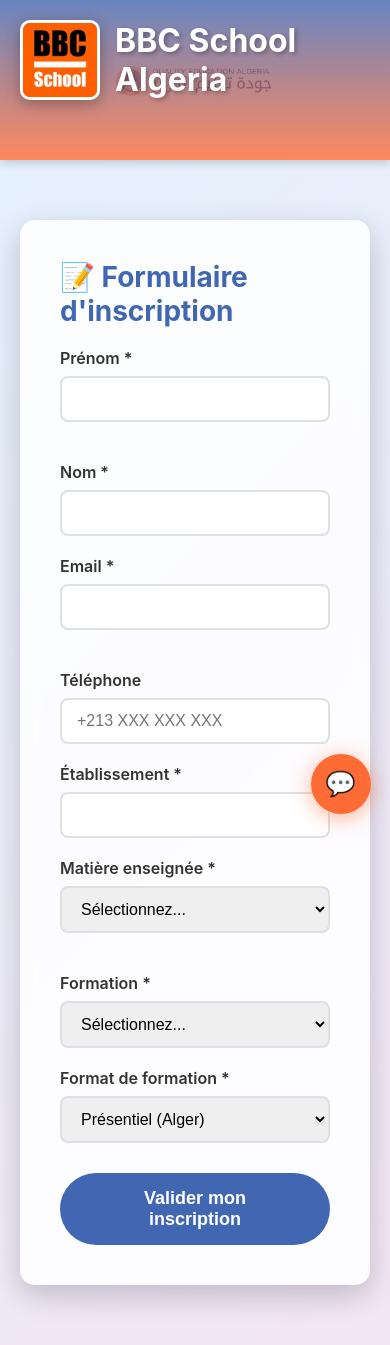
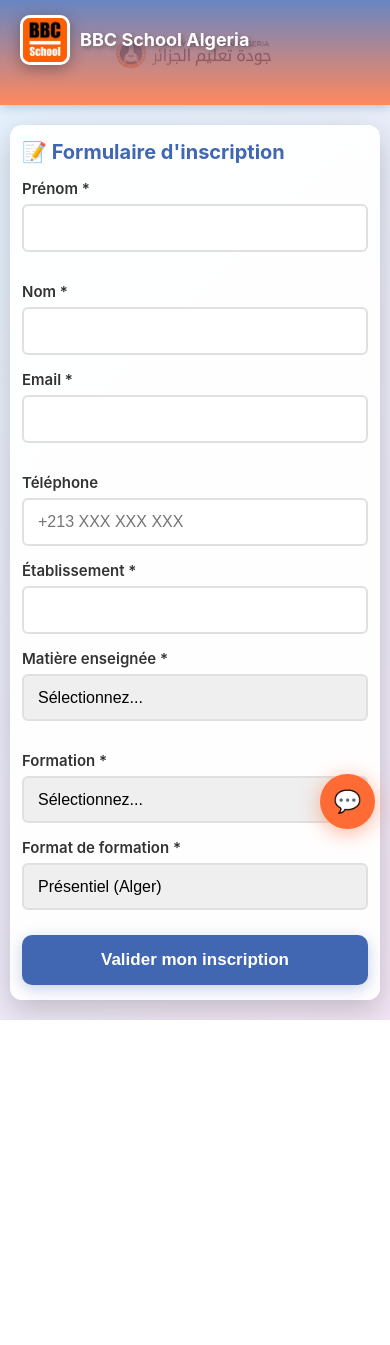
Before and after one commit to bbcschoolformations/bbc-school, a Flask app: page / in a window 390 px wide. After the commit the page ends 1020 px from the top, so only its background shows below. Run offline with Flask 3, Linux system fonts and the light colour scheme.

Commit message:
feat: Optimisation complète mobile pour WhatsApp
- Design responsive optimisé pour tous les mobiles
- Formulaire adapté tactile (boutons plus grands)
- Chatbot plein écran sur mobile
- Meta tags Open Graph pour partage WhatsApp
- Support écrans petits (< 400px)
- Amélioration UX tactile (touch-action, tap-highlight)

🤖 Generated with [Claude Code](https://claude.com/claude-code)

Co-Authored-By: Claude <noreply@anthropic.com>

```diff
--- a/templates/index.html
+++ b/templates/index.html
@@ -2,7 +2,20 @@
 <html lang="fr">
 <head>
     <meta charset="UTF-8">
-    <meta name="viewport" content="width=device-width, initial-scale=1.0">
+    <meta name="viewport" content="width=device-width, initial-scale=1.0, maximum-scale=5.0, user-scalable=yes">
+    <meta name="description" content="Inscrivez-vous à la formation Intelligence Artificielle pour enseignants - BBC School Algeria. Formation certifiante en IA, présentiel et en ligne.">
+
+    <!-- Open Graph / WhatsApp -->
+    <meta property="og:type" content="website">
+    <meta property="og:title" content="BBC School Algeria - Formation IA pour Enseignants">
+    <meta property="og:description" content="Formation certifiante en Intelligence Artificielle pour enseignants. Inscrivez-vous maintenant ! 🎓">
+    <meta property="og:image" content="{{ url_for('static', filename='logo-BBC-School.jpg', _external=True) }}">
+    <meta property="og:url" content="{{ request.url }}">
+
+    <!-- WhatsApp specific -->
+    <meta property="og:site_name" content="BBC School Algeria">
+    <meta name="theme-color" content="#4267B2">
+
     <title>BBC School Algeria - Formation IA pour Enseignants</title>
     <style>
         * {
@@ -15,6 +28,8 @@
             font-family: -apple-system, BlinkMacSystemFont, 'Segoe UI', Roboto, Helvetica, Arial, sans-serif;
             background: linear-gradient(135deg, #e3f2fd 0%, #f3e5f5 100%);
             min-height: 100vh;
+            -webkit-font-smoothing: antialiased;
+            -moz-osx-font-smoothing: grayscale;
         }
 
         /* Header Facebook-style */
@@ -54,22 +69,23 @@
             font-size: 32px;
             font-weight: 700;
             text-shadow: 2px 2px 4px rgba(0,0,0,0.3);
+            line-height: 1.2;
         }
 
         /* Main container */
         .container {
             max-width: 900px;
-            margin: 60px auto;
-            padding: 0 20px;
+            margin: 40px auto;
+            padding: 0 15px;
             min-height: calc(100vh - 200px);
         }
 
         /* Cards */
         .card {
-            background: rgba(255, 255, 255, 0.85);
+            background: rgba(255, 255, 255, 0.95);
             border-radius: 15px;
-            padding: 40px;
-            margin-bottom: 30px;
+            padding: 30px 25px;
+            margin-bottom: 25px;
             box-shadow: 0 10px 30px rgba(0,0,0,0.2);
             backdrop-filter: blur(10px);
         }
@@ -95,11 +111,13 @@
         .form-group input,
         .form-group select {
             width: 100%;
-            padding: 12px 15px;
+            padding: 14px 16px;
             border: 2px solid #e0e0e0;
             border-radius: 8px;
             font-size: 16px;
             transition: border-color 0.3s;
+            -webkit-appearance: none;
+            appearance: none;
         }
 
         .form-group input:focus,
@@ -117,21 +135,29 @@
         .submit-btn {
             background: #4267B2;
             color: white;
-            padding: 15px 50px;
+            padding: 16px 40px;
             border: none;
-            border-radius: 50px;
+            border-radius: 12px;
             font-size: 18px;
             font-weight: bold;
             cursor: pointer;
             transition: all 0.3s;
             width: 100%;
-            margin-top: 10px;
+            margin-top: 15px;
+            box-shadow: 0 4px 15px rgba(66,103,178,0.3);
+            -webkit-tap-highlight-color: transparent;
+            touch-action: manipulation;
         }
 
         .submit-btn:hover {
             background: #365899;
             transform: translateY(-2px);
             box-shadow: 0 8px 20px rgba(66,103,178,0.4);
+        }
+
+        .submit-btn:active {
+            transform: translateY(0);
+            box-shadow: 0 2px 10px rgba(66,103,178,0.3);
         }
 
         /* Chatbot */
@@ -280,18 +306,141 @@
             margin-bottom: 10px;
         }
 
+        /* Mobile optimizations */
         @media (max-width: 768px) {
+            .header {
+                padding: 15px 0;
+                padding-bottom: 40px;
+            }
+
+            .header h1 {
+                font-size: 22px;
+            }
+
+            .logo {
+                width: 60px;
+                height: 60px;
+            }
+
+            .logo-container {
+                gap: 10px;
+            }
+
+            .container {
+                margin: 20px auto;
+                padding: 0 10px;
+            }
+
+            .card {
+                padding: 20px 15px;
+                border-radius: 12px;
+                margin-bottom: 20px;
+            }
+
+            .card h3 {
+                font-size: 22px;
+                margin-bottom: 15px;
+            }
+
             .form-row {
                 grid-template-columns: 1fr;
+                gap: 15px;
             }
 
-            .hero h2 {
-                font-size: 32px;
+            .form-group {
+                margin-bottom: 15px;
             }
 
+            .form-group label {
+                font-size: 15px;
+                margin-bottom: 6px;
+            }
+
+            .form-group input,
+            .form-group select {
+                padding: 13px 14px;
+                font-size: 16px;
+                border-radius: 6px;
+            }
+
+            .submit-btn {
+                padding: 15px 30px;
+                font-size: 17px;
+                border-radius: 10px;
+                margin-top: 10px;
+            }
+
+            /* Chatbot mobile */
             .chatbot-container {
-                width: 90%;
-                right: 5%;
+                width: 100%;
+                right: 0;
+                bottom: 0;
+                left: 0;
+            }
+
+            .chatbot-toggle {
+                width: 55px;
+                height: 55px;
+                font-size: 22px;
+                right: 15px;
+                bottom: 15px;
+            }
+
+            .chatbot-window {
+                width: 100%;
+                max-width: 100%;
+                bottom: 75px;
+                right: 0;
+                left: 0;
+                border-radius: 12px 12px 0 0;
+                max-height: 70vh;
+            }
+
+            .chatbot-messages {
+                height: 250px;
+                padding: 15px;
+            }
+
+            .message {
+                font-size: 15px;
+                padding: 10px 12px;
+                margin-bottom: 12px;
+            }
+
+            .chatbot-input input {
+                font-size: 16px;
+                padding: 12px;
+            }
+
+            .chatbot-input button {
+                padding: 12px 18px;
+                font-size: 15px;
+            }
+
+            .alert {
+                padding: 12px 15px;
+                font-size: 15px;
+                margin-bottom: 15px;
+            }
+        }
+
+        /* Very small mobile screens */
+        @media (max-width: 400px) {
+            .header h1 {
+                font-size: 18px;
+            }
+
+            .logo {
+                width: 50px;
+                height: 50px;
+            }
+
+            .card {
+                padding: 15px 12px;
+            }
+
+            .card h3 {
+                font-size: 20px;
             }
         }
     </style>
```
